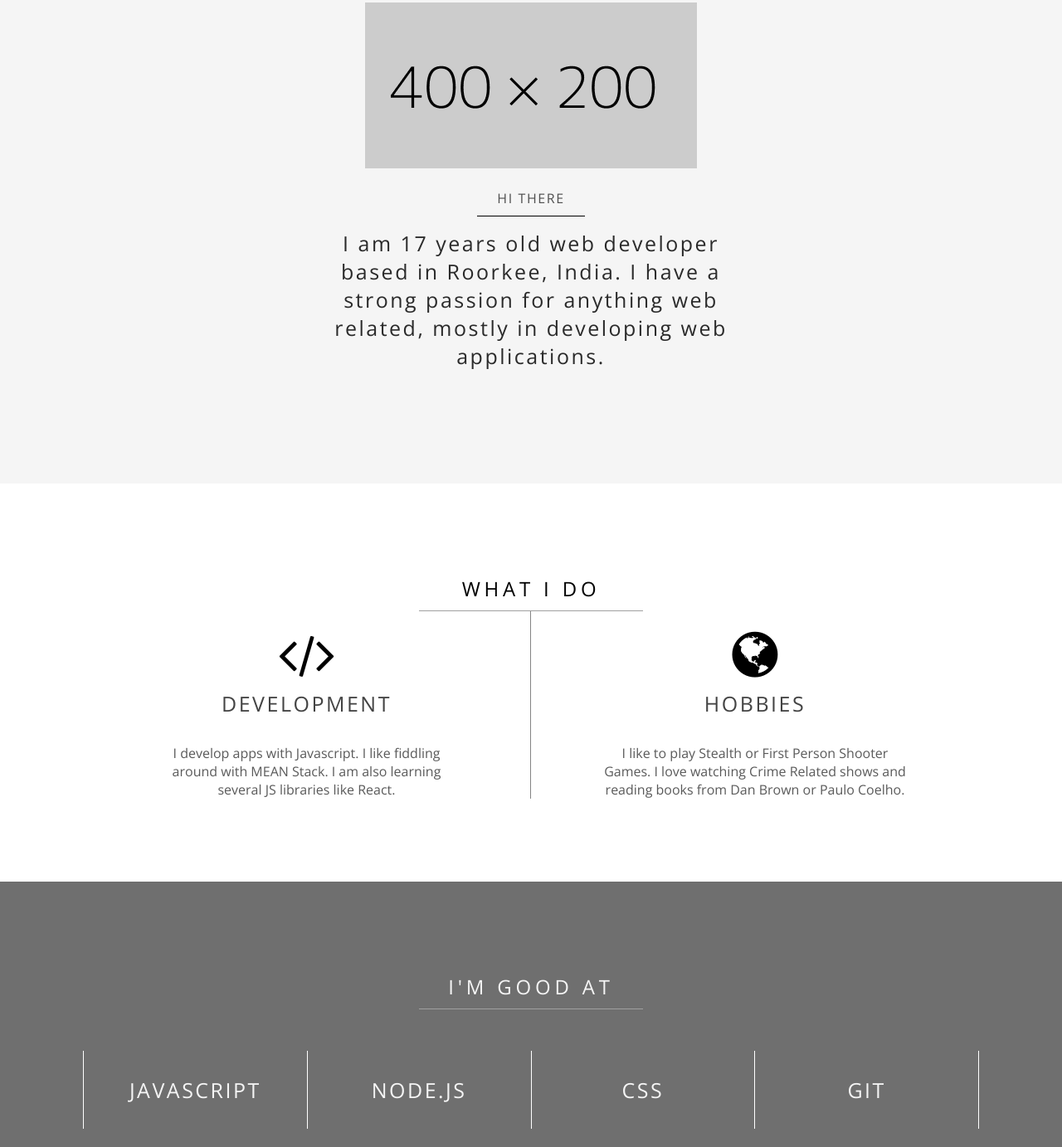
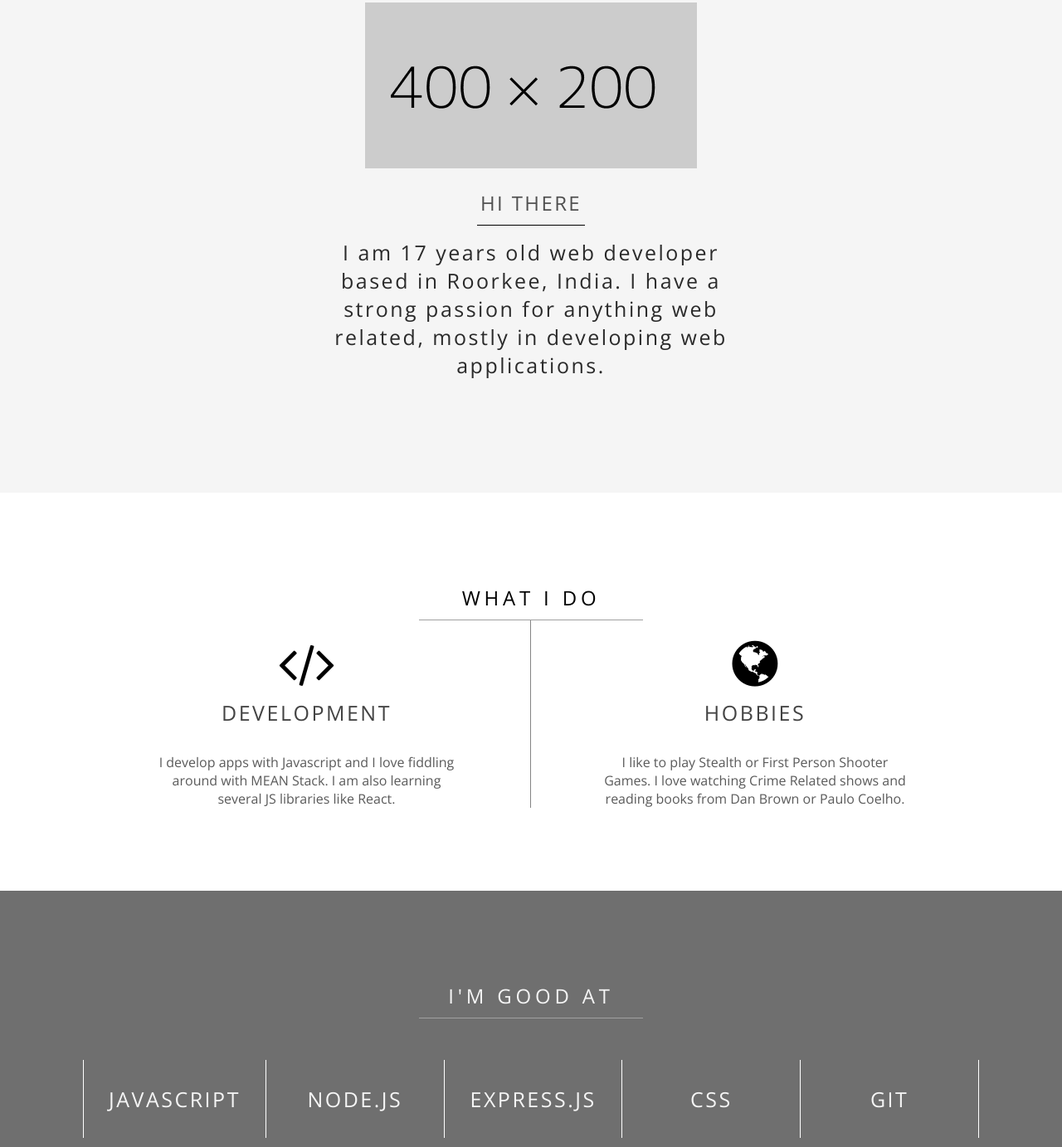
Before and after one commit to ishanjain28/ishanjain28.github.io, a plain HTML site: page index.html in a window 1280 px wide. Shown: the part 897-2280 px from the top of the page at 83% size. Drawn offline with nearby package versions, Linux system fonts and the light colour scheme.

Commit message:
Changed few font sizes and added new Skill.

```diff
--- a/css/main.css
+++ b/css/main.css
@@ -80,6 +80,7 @@ html, body{
 }
 .about-header-block h1 {
     margin: 0 auto;
+    font-size: 1.5em;
     font-weight: 400;
     letter-spacing: 0.1em;
     padding-top: 20px;
@@ -172,7 +173,7 @@ html, body{
 .skills-body-li {
     padding: 30px;
     border-right: 1px solid #fff;
-    width: 25%;
+    width: 20%;
     text-align: center;
     font-family: 'open sans', sans-serif;
     letter-spacing: 0.1em;
--- a/index.html
+++ b/index.html
@@ -42,7 +42,7 @@
                     <i class="fa fa-code fa-4x"></i><br>
                     <h1>DEVELOPMENT</h1>
                     <br>
-                    <p>I develop apps with Javascript. I like fiddling around with MEAN Stack. I am also learning several JS libraries like React.</p>
+                    <p>I develop apps with Javascript and I love fiddling around with MEAN Stack. I am also learning several JS libraries like React.</p>
                 </li>
                 <li class="column column2">
                     <i class="fa fa-globe fa-4x"></i>
@@ -62,6 +62,7 @@
                 <ul class="skills-body-ul animated fadeInUp ">
                     <li class="skills-body-li first-li">JAVASCRIPT</li>
                     <li class="skills-body-li">NODE.JS</li>
+                    <li class="skills-body-li">EXPRESS.JS</li>
                     <li class="skills-body-li">CSS</li>
                     <li class="skills-body-li">GIT</li>
                 </ul>
```
